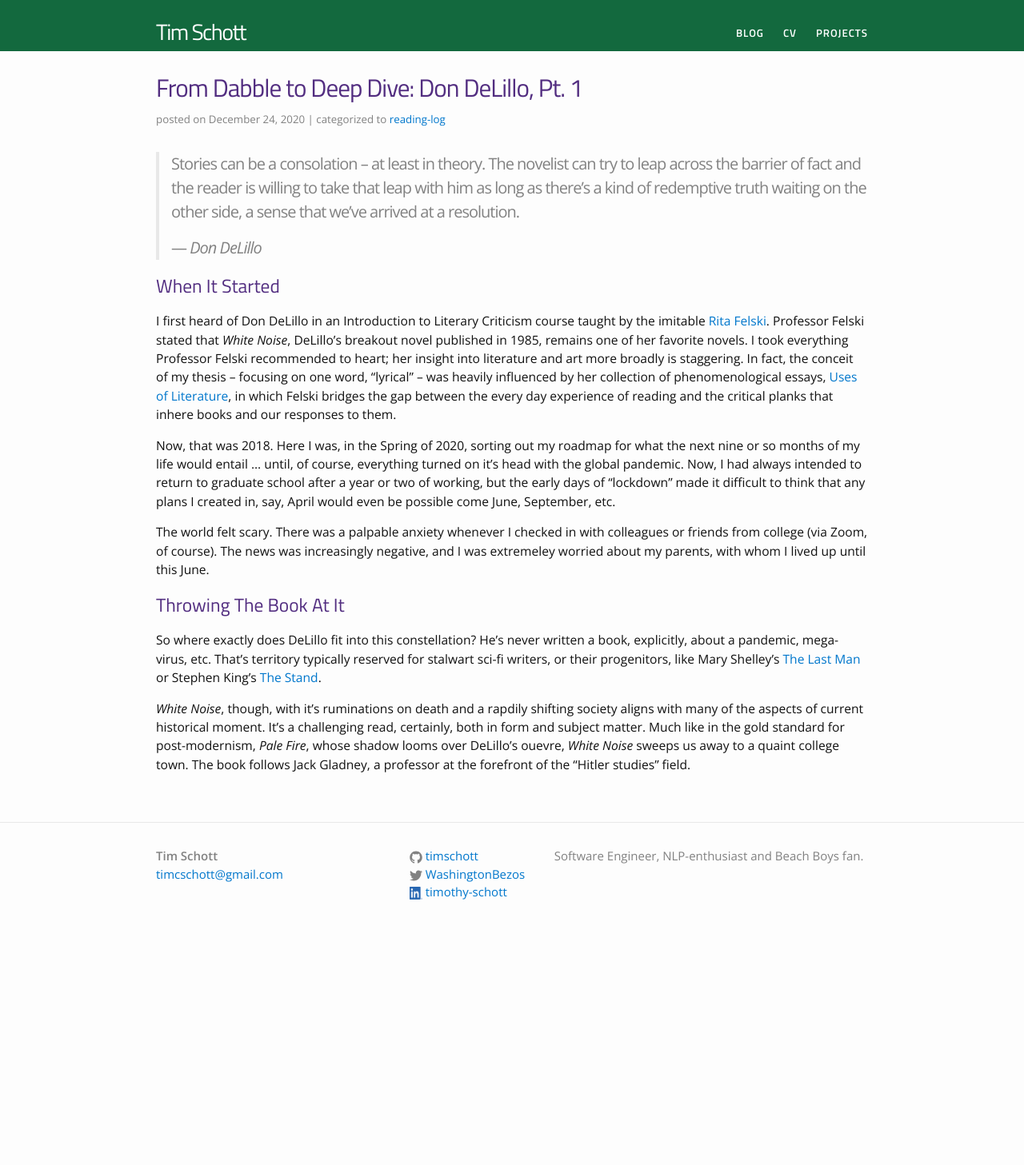
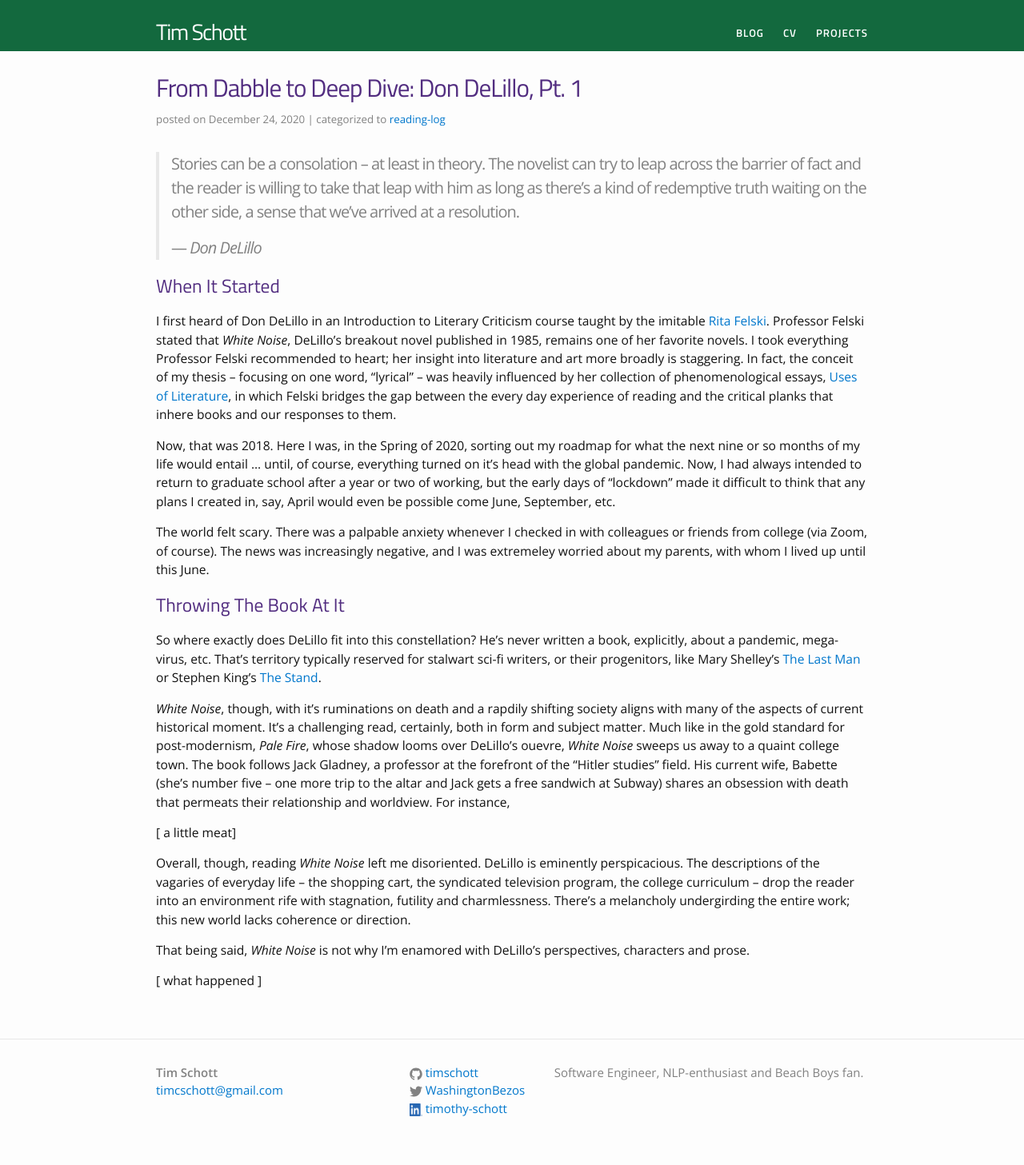
Before and after one commit to timschott/timschott.github.io, a Jekyll site: the page built from _posts/2020-12-24-don-delillo-pt1.md, in a window 1280 px wide. Shown: the whole page at 80% size. Built offline with Jekyll 4.4.1, drawn with Linux system fonts in a browser that asks for light colours; before the commit the page ends 1187 px from its top, so only the background shows below that.

Commit message:
tell them wy

```diff
--- a/_posts/2020-12-24-don-delillo-pt1.md
+++ b/_posts/2020-12-24-don-delillo-pt1.md
@@ -25,4 +25,12 @@ The world felt scary. There was a palpable anxiety whenever I checked in with co
 
 So where exactly does DeLillo fit into this constellation? He's never written a book, explicitly, about a pandemic, mega-virus, etc. That's territory typically reserved for stalwart sci-fi writers, or their progenitors, like Mary Shelley's [The Last Man](https://en.wikipedia.org/wiki/The_Last_Man) or Stephen King's [The Stand](https://en.wikipedia.org/wiki/The_Stand).
 
-*White Noise*, though, with it's ruminations on death and a rapdily shifting society aligns with many of the aspects of current historical moment. It's a challenging read, certainly, both in form and subject matter. Much like in the gold standard for post-modernism, *Pale Fire*, whose shadow looms over DeLillo's ouevre, *White Noise* sweeps us away to a quaint college town. The book follows Jack Gladney, a professor at the forefront of the "Hitler studies" field.
+*White Noise*, though, with it's ruminations on death and a rapdily shifting society aligns with many of the aspects of current historical moment. It's a challenging read, certainly, both in form and subject matter. Much like in the gold standard for post-modernism, *Pale Fire*, whose shadow looms over DeLillo's ouevre, *White Noise* sweeps us away to a quaint college town. The book follows Jack Gladney, a professor at the forefront of the "Hitler studies" field. His current wife, Babette (she's number five -- one more trip to the altar and Jack gets a free sandwich at Subway) shares an obsession with death that permeats their relationship and worldview. For instance,
+
+[ a little meat]
+
+Overall, though, reading *White Noise* left me disoriented. DeLillo is eminently perspicacious. The descriptions of the vagaries of everyday life -- the shopping cart, the syndicated television program, the college curriculum -- drop the reader into an environment rife with stagnation, futility and charmlessness. There's a melancholy undergirding the entire work; this new world lacks coherence or direction.
+
+That being said, *White Noise* is not why I'm enamored with DeLillo's perspectives, characters and prose.
+
+[ what happened ]
```
